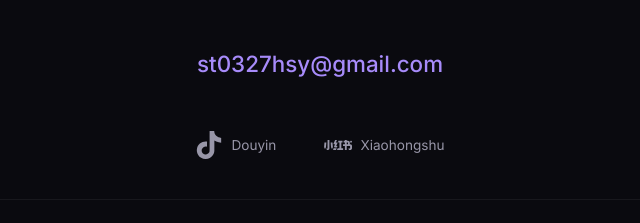
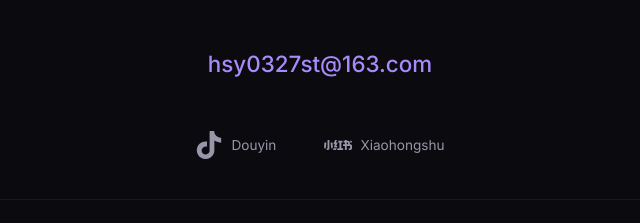
Before and after one commit to shuoyuhuang/shuoyuhuang.github.io, a plain HTML site: page index.html in a window 1280 px wide. Shown: the part 3663-3886 px from the top of the page, 320-960 px from the left. Drawn offline with nearby package versions, Linux system fonts and the light colour scheme; a web font is replaced by a local one.

Commit message:
Update contact email to hsy0327st@163.com
Co-Authored-By: Claude Opus 4.6 <noreply@anthropic.com>

```diff
--- a/index.html
+++ b/index.html
@@ -322,7 +322,7 @@
     <div class="container">
       <h2 class="section-title">Get in Touch</h2>
       <div class="contact-content">
-        <a href="mailto:st0327hsy@gmail.com" class="contact-email">st0327hsy@gmail.com</a>
+        <a href="mailto:hsy0327st@163.com" class="contact-email">hsy0327st@163.com</a>
         <div class="footer-social">
           <a href="https://www.douyin.com/user/MS4wLjABAAAAqVS_DF5AicgoFx69YM7ecOdykUzTOAla4k_gnz6v15Y?from_tab_name=main" target="_blank" rel="noopener" class="social-link" title="Douyin">
             <svg viewBox="0 0 24 24" width="28" height="28" fill="currentColor"><path d="M12.53.02C13.84 0 15.14.01 16.44 0c.08 1.53.63 3.09 1.75 4.17 1.12 1.11 2.7 1.62 4.24 1.79v4.03c-1.44-.05-2.89-.35-4.2-.97-.57-.26-1.1-.59-1.62-.93-.01 2.92.01 5.84-.02 8.75-.08 1.4-.54 2.79-1.35 3.94-1.31 1.92-3.58 3.17-5.91 3.21-1.43.08-2.86-.31-4.08-1.03-2.02-1.19-3.44-3.37-3.65-5.71-.02-.5-.03-1-.01-1.49.18-1.9 1.12-3.72 2.58-4.96 1.66-1.44 3.98-2.13 6.15-1.72.02 1.48-.04 2.96-.04 4.44-.99-.32-2.15-.23-3.02.37-.63.41-1.11 1.04-1.36 1.75-.21.51-.15 1.07-.14 1.61.24 1.64 1.82 3.02 3.5 2.87 1.12-.01 2.19-.66 2.77-1.61.19-.33.4-.67.41-1.06.1-1.79.06-3.57.07-5.36.01-4.03-.01-8.05.02-12.07z"/></svg>
```
